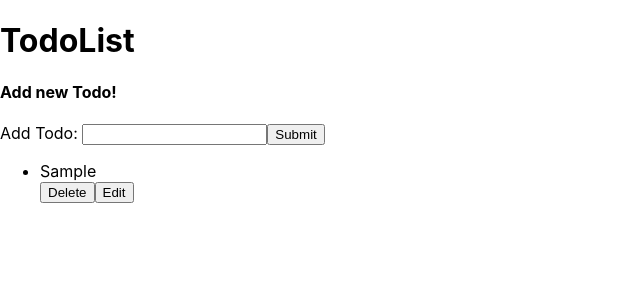
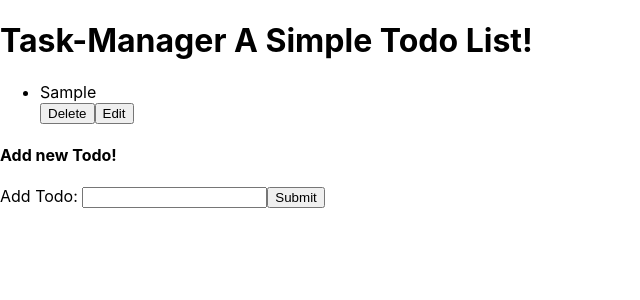
Before and after one commit to chandni-singh/Task-monitor-app, a React (Create React App) app: page / in a window 1280 px wide. Both pictures are taken after typing "Sample" into the empty fields and a click on the button "Submit". Shown: the top 300 px of the page, without its empty margins (0-640 px from the left). Built offline with nearby package versions, Linux system fonts and the light colour scheme.

Commit message:
completing tasks

```diff
--- a/src/NewTodoForm.js
+++ b/src/NewTodoForm.js
@@ -18,7 +18,7 @@ class NewTodoForm extends Component {
 
     handleSubmit(evt) {
         evt.preventDefault();
-        this.props.addTodo({...this.state, key : uuidv4()});
+        this.props.addTodo({...this.state, key : uuidv4(), completed : false });
 
         this.setState({task : ""});
     }
--- /dev/null
+++ b/src/Todo.css
@@ -0,0 +1,4 @@
+.Completed {
+    color : lightgray;
+    text-decoration: line-through;
+}
--- a/src/Todo.js
+++ b/src/Todo.js
@@ -1,4 +1,5 @@
 import React, {Component} from 'react';
+import './Todo.css';
 
 class Todo extends Component {
 
@@ -14,6 +15,7 @@ class Todo extends Component {
         this.toggleEdit = this.toggleEdit.bind(this);
         this.handleEdit = this.handleEdit.bind(this);
         this.updateTask = this.updateTask.bind(this);
+        this.handleCompleted = this.handleCompleted.bind(this);
     }
 
     handleRemove() {
@@ -34,22 +36,28 @@ class Todo extends Component {
         this.setState({ task : evt.target.value});
     }
 
+    handleCompleted() {
+        this.props.completedTodo(this.props.id);
+    }
+
     render() {
         let {task} = this.props;
         let result;
 
         if(this.state.isEditing){
             result = (
-                <form onSubmit = {this.handleEdit}>
-                    <input type = "text" name = "editTodo" value = {this.state.task} onChange = {this.updateTask} />
-                    <button>Save</button>
-                </form>
+                <div className = "Todo">
+                    <form onSubmit = {this.handleEdit}>
+                        <input type = "text" name = "editTodo" value = {this.state.task} onChange = {this.updateTask} />
+                        <button>Save</button>
+                    </form>
+                </div>
             )
         }
         else {
             result = (
-                <div>
-                    <li>{task}</li>
+                <div className = "Todo">
+                    <li className = {this.props.completed ? "Todo-task Completed" : "Todo-task"} onClick = {this.handleCompleted}>{task}</li>
                     <button onClick = {this.handleRemove}>Delete</button>
                     <button onClick = {this.toggleEdit}>Edit</button>
                 </div>
--- a/src/TodoList.js
+++ b/src/TodoList.js
@@ -2,6 +2,7 @@ import React, {Component} from 'react';
 
 import Todo from './Todo';
 import NewTodoForm from './NewTodoForm';
+import './Todolist.css'
 
 class TodoList extends Component {
     constructor(props){
@@ -13,6 +14,7 @@ class TodoList extends Component {
         this.addTodo = this.addTodo.bind(this);
         this.removeTodo = this.removeTodo.bind(this);
         this.editTodo = this.editTodo.bind(this);
+        this.completeTodo = this.completeTodo.bind(this);
     }
 
     addTodo(task) {
@@ -35,15 +37,27 @@ class TodoList extends Component {
 
     }
 
+    completeTodo(id) {
+        const updatedTodos = this.state.tasks.map(t => {
+            if(t.key === id) {
+                return {...t, completed : !t.completed};
+            }
+            return t;
+        });
+        this.setState({tasks : updatedTodos});
+    }
+
     render() {
-        const tasks = this.state.tasks.map(t => <Todo task = {t.task} editTodo = {this.editTodo} removeTodo = {this.removeTodo} key = {t.key} id = {t.key} />);
+        const tasks = this.state.tasks.map(t => <Todo task = {t.task} editTodo = {this.editTodo} removeTodo = {this.removeTodo} completedTodo = {this.completeTodo} completed = {t.completed} key = {t.key} id = {t.key} />);
         return(
-            <div>
-                <h1>TodoList</h1>
-                <NewTodoForm addTodo = {this.addTodo} />
+            <div className = "TodoList">
+                <h1>Task-Manager <span>A Simple Todo List!</span></h1>
+
                 <ul>
                     {tasks}
                 </ul>
+
+                <NewTodoForm addTodo = {this.addTodo} />
             </div>
 
         )
```
Also changed, not shown: src/TodoList.css (added).
